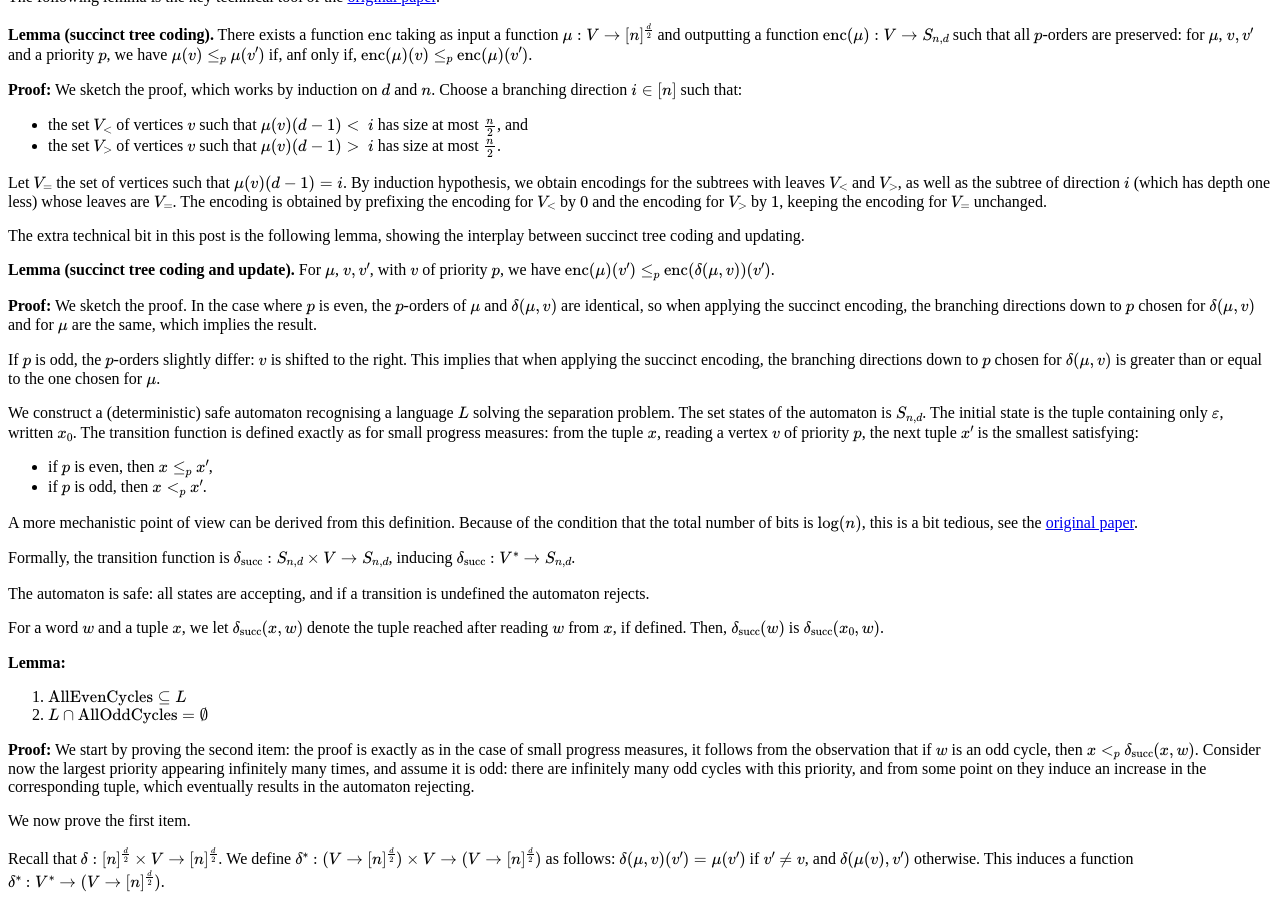
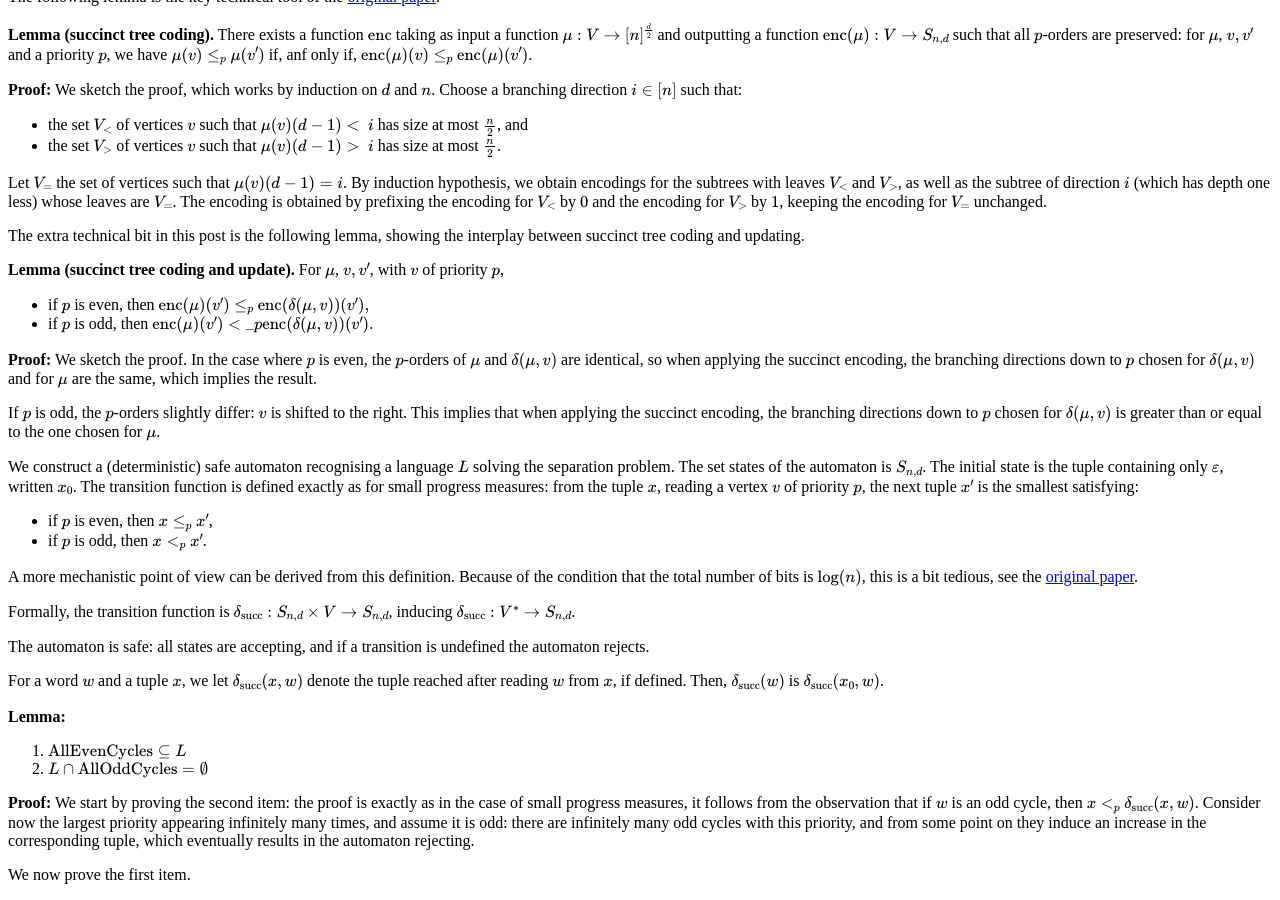
Before and after one commit to games-automata-play/games-automata-play.github.io, a Jekyll site: the page built from _posts/2017-11-13-Parity_separation.md, in a window 1280 px wide and 900 px high, scrolled down 2603 px. Built offline with Jekyll 4.4.1, drawn with Linux system fonts in a browser that asks for light colours; nearby versions of some CDN libraries; formulas are drawn with MathJax 3.

Commit message:
add lemma for update

```diff
--- a/_posts/2017-11-13-Parity_separation.md
+++ b/_posts/2017-11-13-Parity_separation.md
@@ -177,7 +177,8 @@ The extra technical bit in this post is the following lemma, showing the interpl
 
 **Lemma (succinct tree coding and update).**
 For $\mu$, $v,v'$, with $v$ of priority $p$,
-we have $$\enc(\mu)(v') \le_p \enc(\delta(\mu,v))(v')$$.
+* if $p$ is even, then $$\enc(\mu)(v') \le_p \enc(\delta(\mu,v))(v'),$$
+* if $p$ is odd, then $$\enc(\mu)(v') <\_p \enc(\delta(\mu,v))(v').$$
 
 **Proof:**
 We sketch the proof.
```
